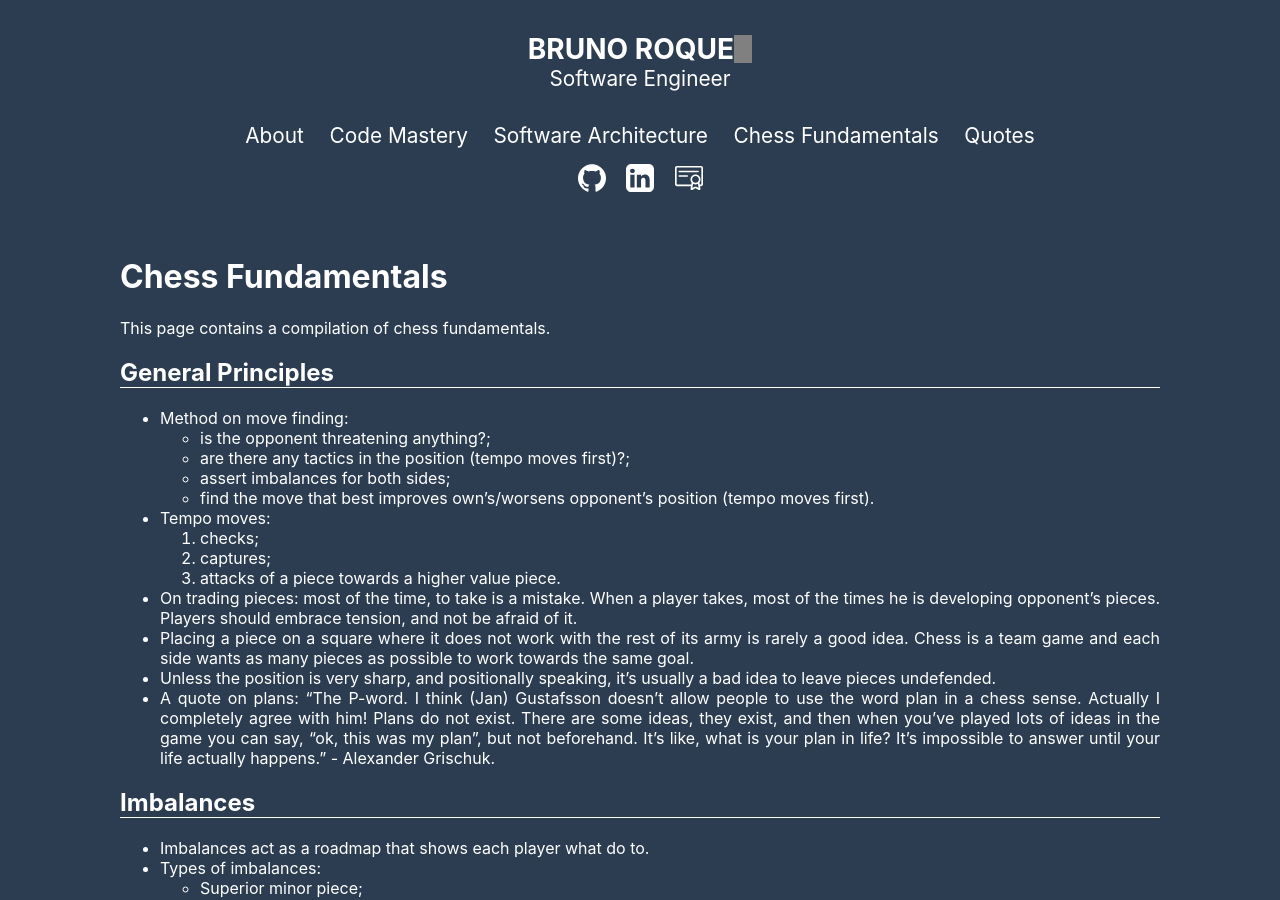
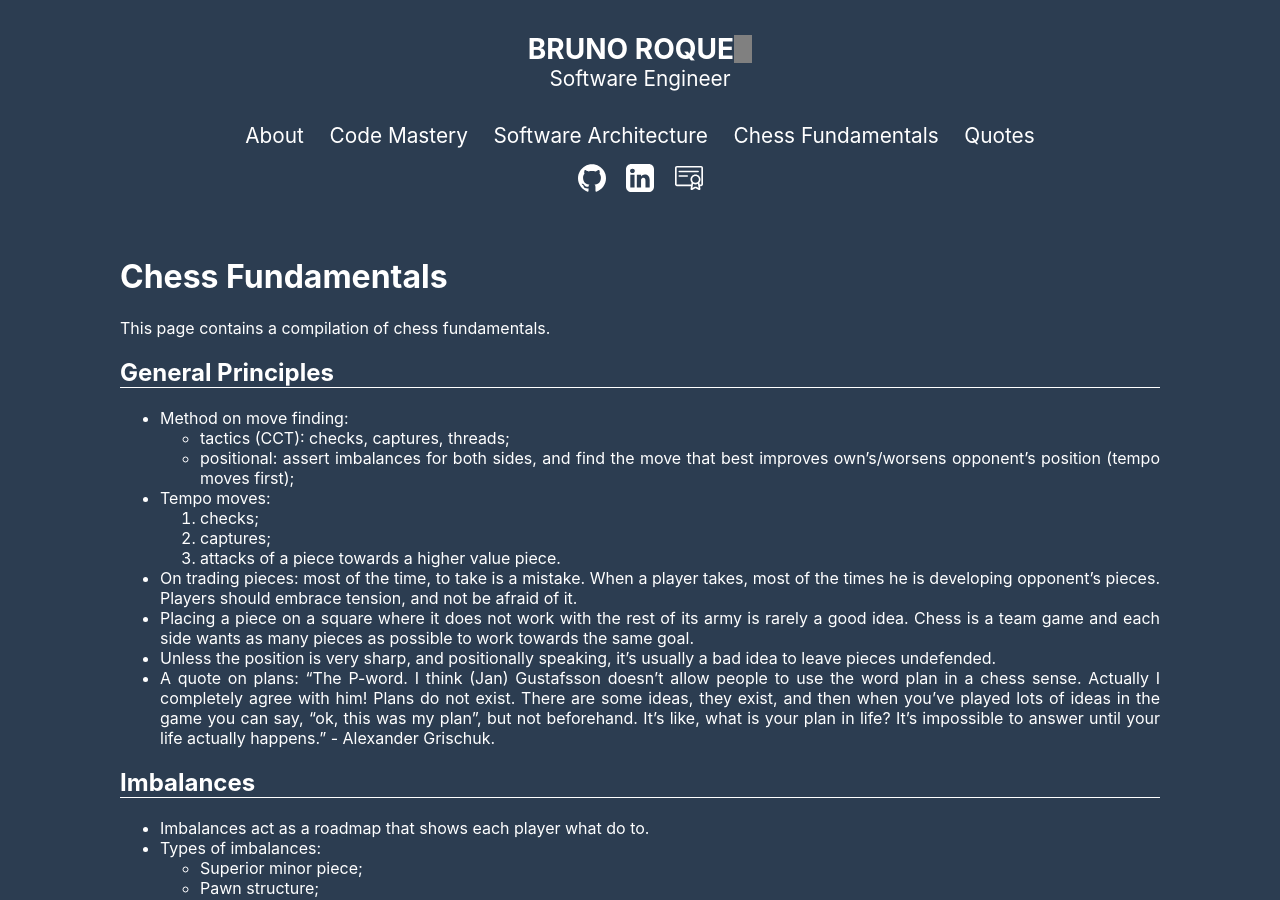
Before and after one commit to brunoroque06/brunoroque06.github.io, a Jekyll site: the page built from _pages/chess-fundamentals.md, in a window 1280 px wide and 900 px high. Built offline with Jekyll 4.4.1, drawn with Linux system fonts in a browser that asks for light colours; some of the changed text lies outside the part shown.

Commit message:
Improve chess method for move finding

```diff
--- a/_pages/chess-fundamentals.md
+++ b/_pages/chess-fundamentals.md
@@ -11,10 +11,8 @@ This page contains a compilation of chess fundamentals.
 ## General Principles
 
 - Method on move finding:
-  - is the opponent threatening anything?;
-  - are there any tactics in the position (tempo moves first)?;
-  - assert imbalances for both sides;
-  - find the move that best improves own's/worsens opponent's position (tempo moves first).
+  - tactics (CCT): checks, captures, threads;
+  - positional: assert imbalances for both sides, and find the move that best improves own's/worsens opponent's position (tempo moves first);
 - Tempo moves:
   1. checks;
   2. captures;
```
Also changed, not shown: other parts of _pages/chess-fundamentals.md (+1 -1 lines).
